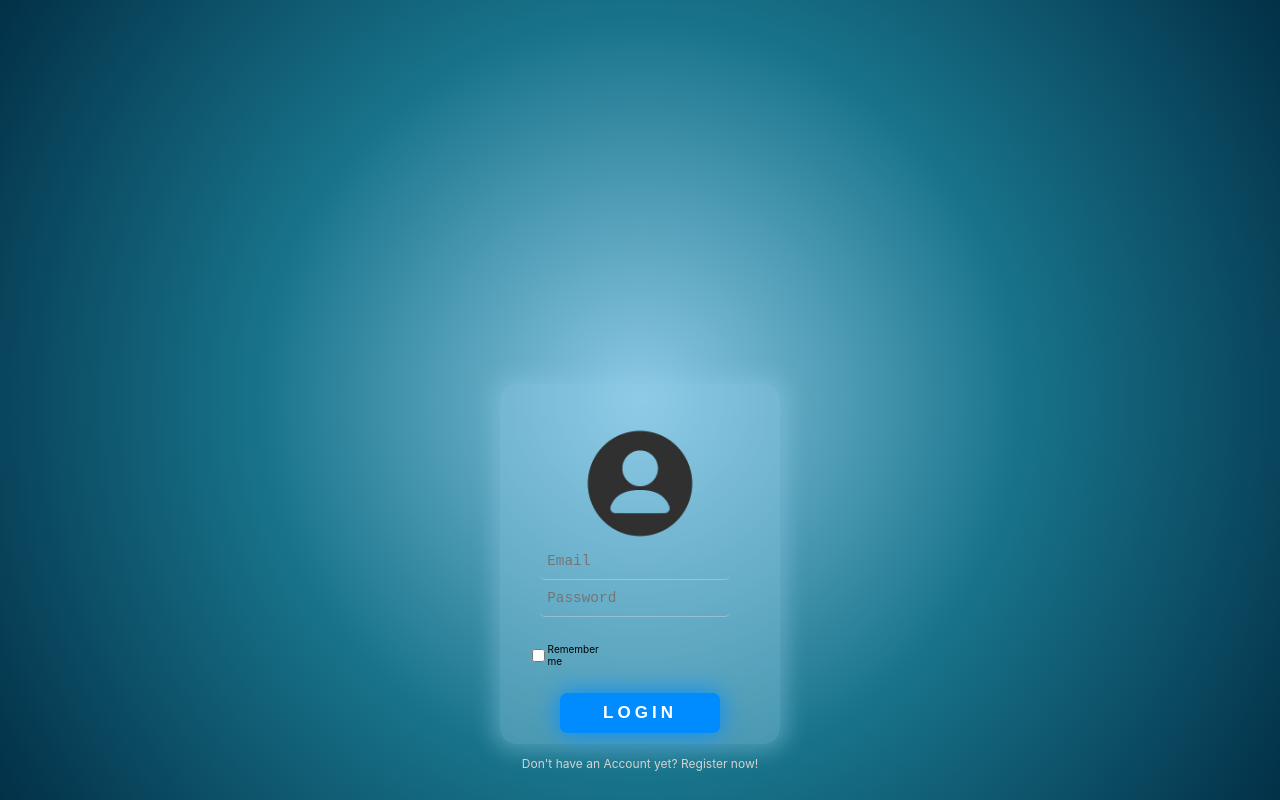
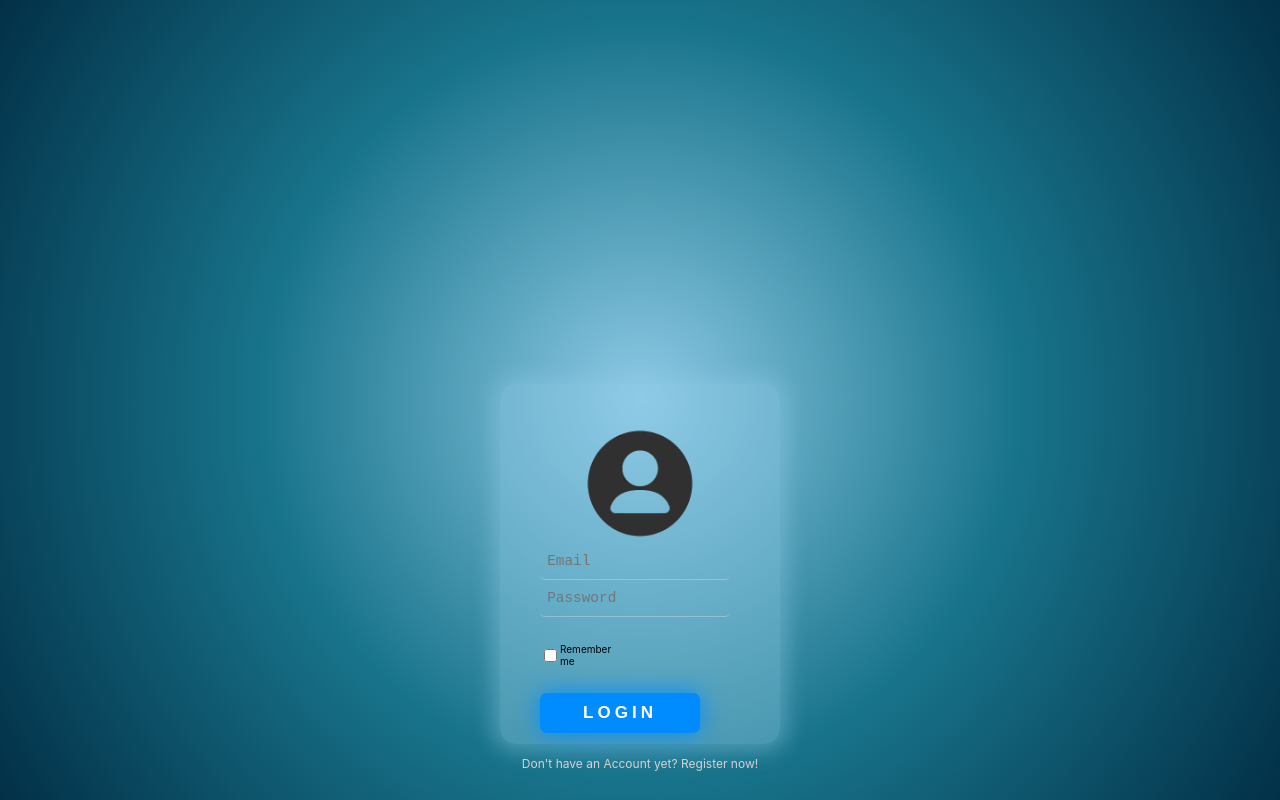
Before and after one commit to KitNaIn/Crew_Capstone, a React (Create React App) app in the folder frontend/: page / in a window 1280 px wide. Built offline with nearby package versions, Linux system fonts and the light colour scheme.

Commit message:
small fix for login page

```diff
--- a/frontend/src/components/security/Home.css
+++ b/frontend/src/components/security/Home.css
@@ -33,7 +33,7 @@
 
 .fields{
     display:flex;
-    align-items: center;
+    align-items: flex-start;
     flex-direction: column;
 }
 .avatar{
--- a/frontend/src/components/security/Home.tsx
+++ b/frontend/src/components/security/Home.tsx
@@ -80,7 +80,7 @@ function Home(props:Props) {
                         <span className="input-border"></span>
                     </div>
                     <div style={{display:"flex", marginTop:"2vh", alignItems:"center"}}>
-                    <input type="checkbox"/> <p style={{fontSize:"10px", marginRight:"12vw"}}>Remember me</p>
+                    <input type="checkbox"/> <p style={{display:"flex",fontSize:"10px", marginRight:"12vw"}}>Remember me</p>
                     </div>
                     <button type="submit" className="shadow__btn" onClick={onClickLogin} >Login</button>
                 </div>
```
